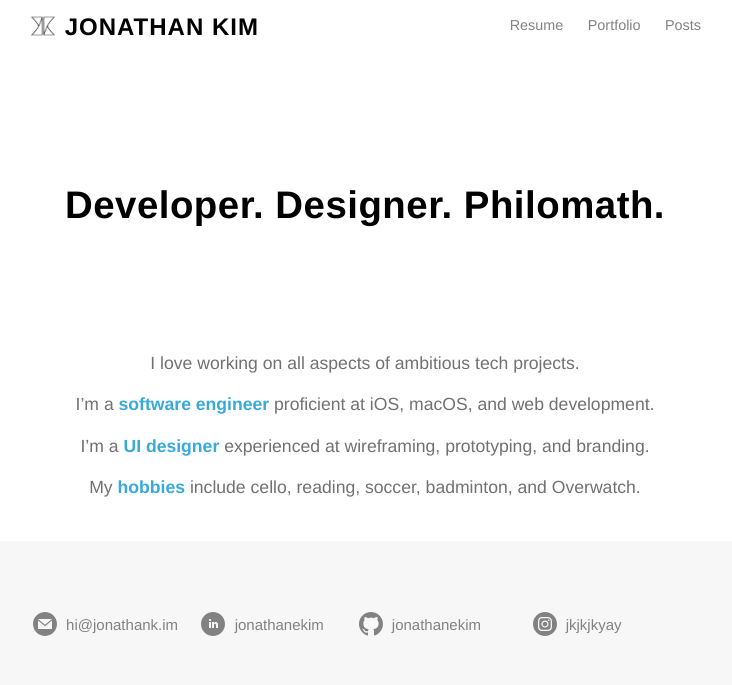
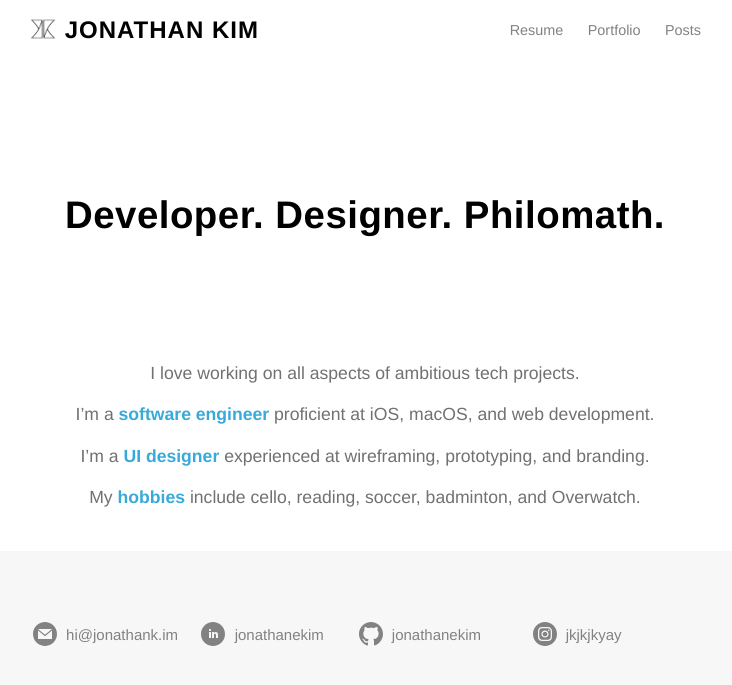
Before and after one commit to jonathanekim/jonathanekim.github.io, a Jekyll site: the page built from index.md, in a window 1280 px wide. Shown: the top 685 px of the page, without its empty margins (275-1007 px from the left). Built offline with Jekyll 4.4.1, drawn with Linux system fonts in a browser that asks for light colours.

Commit message:
More header tweaks.

```diff
--- a/_sass/minima/_includes.scss
+++ b/_sass/minima/_includes.scss
@@ -2,11 +2,11 @@
  * Header
  */
 
-$site-header-height: 50px;
+$site-header-height: 60px;
 .site-header {
   .wrapper {
     height: $site-header-height;
-    margin: 0 auto;
+    margin-top: 0;
     display: flex;
     align-items: center;
     a.page-link.site-title {
@@ -14,7 +14,6 @@
       color: $header-color;
       font-weight: 600;
       letter-spacing: 1px;
-      padding-top: 4px;
       &:visited {
         color: $header-color;
       }
@@ -39,11 +38,12 @@
       }
       @include media-query($on-palm) {
         $nav-size: 36px;
+        $border-width: 1px;
         position: absolute;
-        top: calc((#{$site-header-height} - #{$nav-size}) / 2);
-        right: calc((#{$site-header-height} - #{$nav-size}) / 2);
+        top: calc((#{$site-header-height} - #{$nav-size} - #{$border-width} * 2) / 2);
+        right: calc((#{$site-header-height} - #{$nav-size} - #{$border-width} * 2) / 2);
         background-color: $background-color;
-        border: 1px solid $grey-color-light;
+        border: $border-width solid $grey-color-light;
         border-radius: 5px;
         text-align: right;
         label[for="nav-trigger"] {
```
